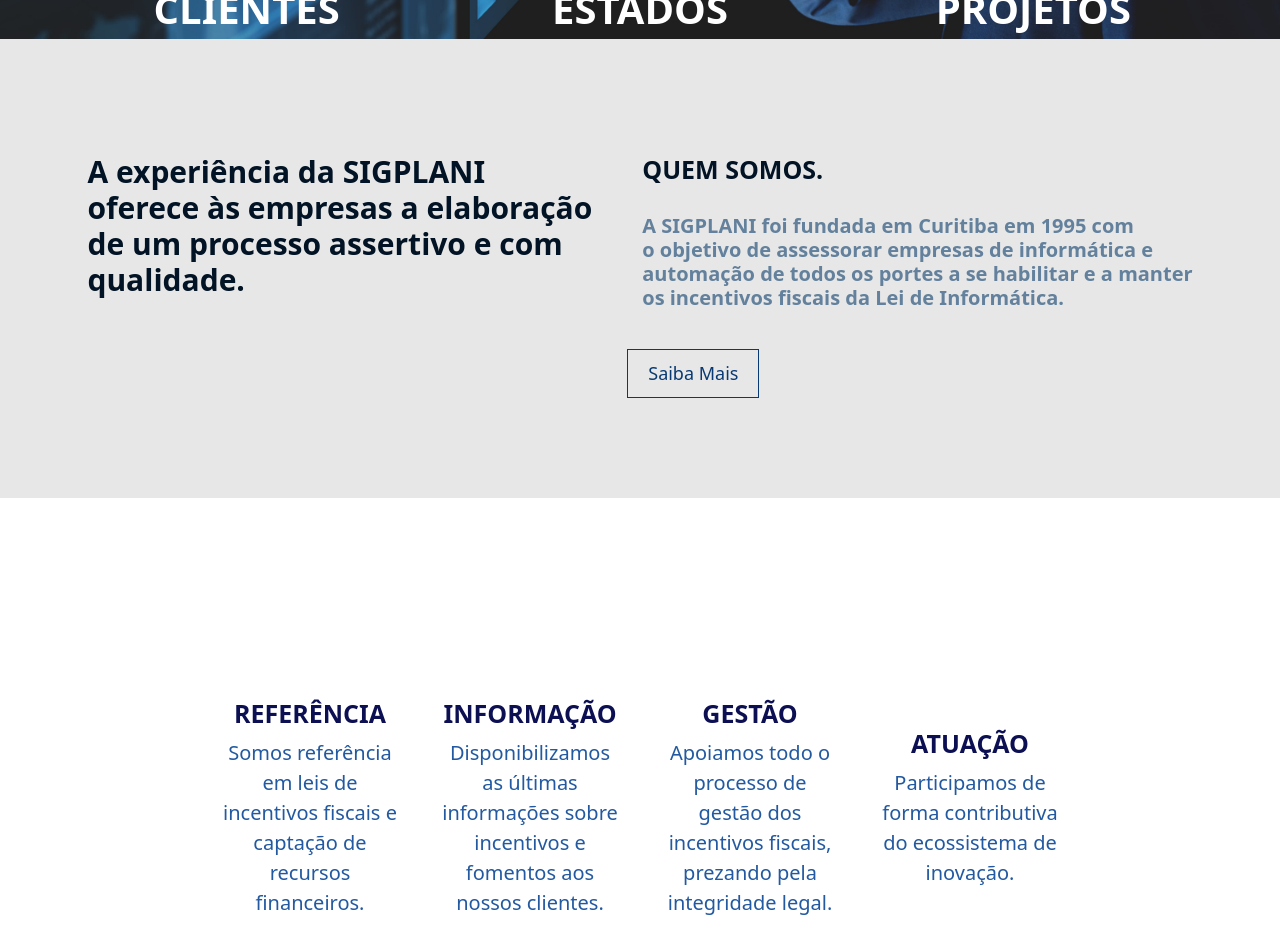
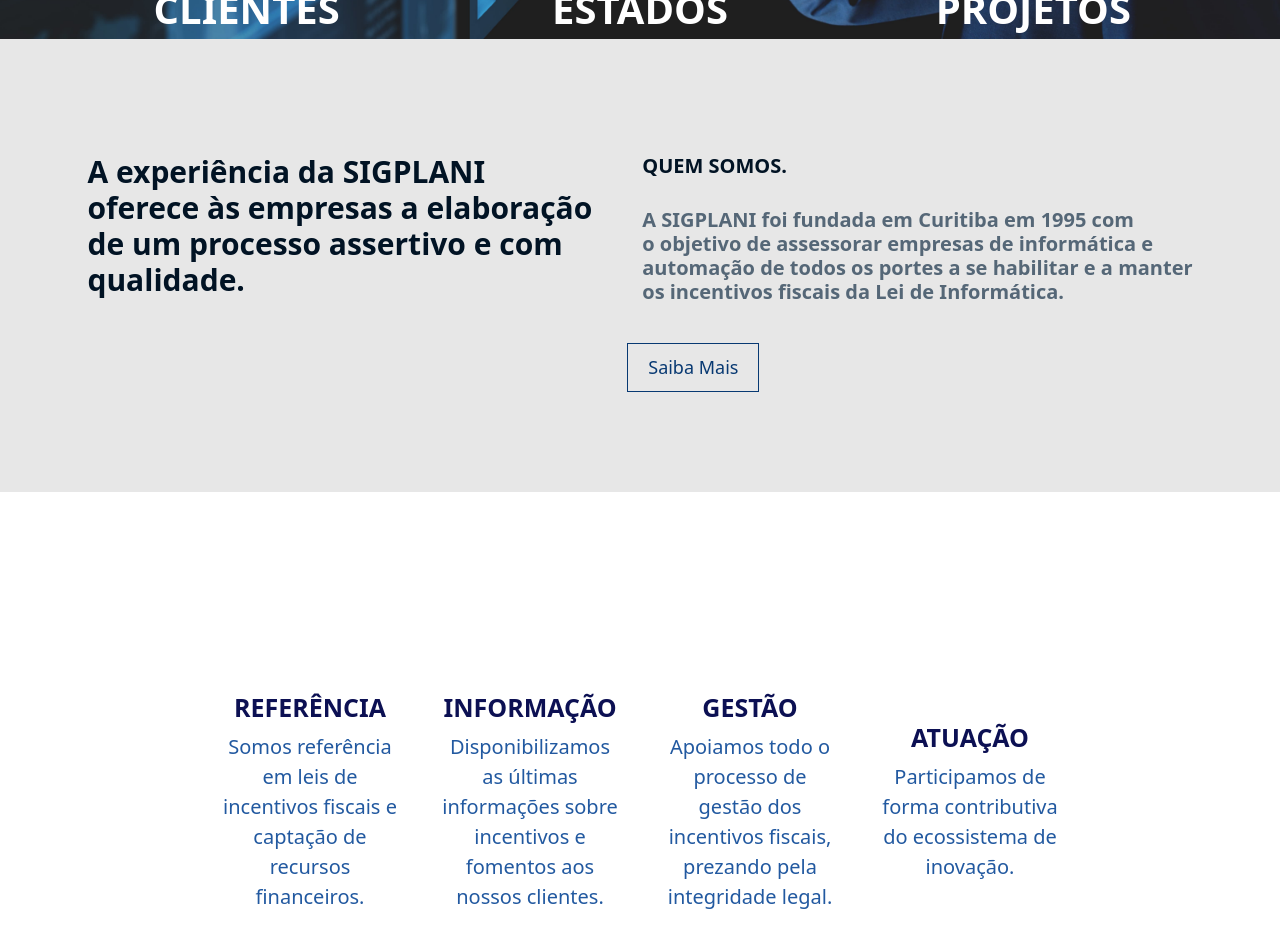
Before and after one commit to Marcos-Gabriell/Projeto-web-react, a React (Create React App) app: page / in a window 1280 px wide. Shown: the part 2360-3296 px from the top of the page. Built offline with nearby package versions, Linux system fonts and the light colour scheme.

Commit message:
correção de problema na tela princiapl

```diff
--- a/src/MySection4.css
+++ b/src/MySection4.css
@@ -23,7 +23,7 @@
 }
 
 .quemsomos2 h2 {
-  font-size: 5vh; /* ou outra unidade de medida relativa, como em */
+  font-size: 25px; /* ou outra unidade de medida relativa, como em */
   font-weight: bold;
   color: #011324;
   margin: 0;
@@ -34,7 +34,7 @@
 .quemsomos2 h3 {
   font-weight: bold;
   font-size: 10px;
-  color: #63819c;
+  color: #556777;
   margin: 0;
   padding-bottom: 20px;
   padding: 15px;
@@ -78,11 +78,13 @@
   }
 
   .quemsomos h2 {
-    font-size: 25px;
+    font-size: 20px;
+
   }
 
   .quemsomos2 h3 {
     font-size: 20px;
+    text-align: left;
   }
 
 
--- a/src/asigplani.js
+++ b/src/asigplani.js
@@ -1,4 +1,4 @@
-import React from 'react';
+import React  from 'react';
 import './asigplani.css';
 import logoImg from './img/mapa.png';
 import logoImg2 from './img/imggrande.png';
@@ -7,8 +7,12 @@ import MyCadastro from './MyCadastro';
 import End from './End';
 import Myrodape from './Myrodape';
 
+
+
 function asigplani() {
   return (
+
+
     <div>
       <div className='titulo-principal'>
         <h1>A SIGPLANI</h1>
```
Also changed, not shown: src/MySection4.js (line endings or trailing spaces).
